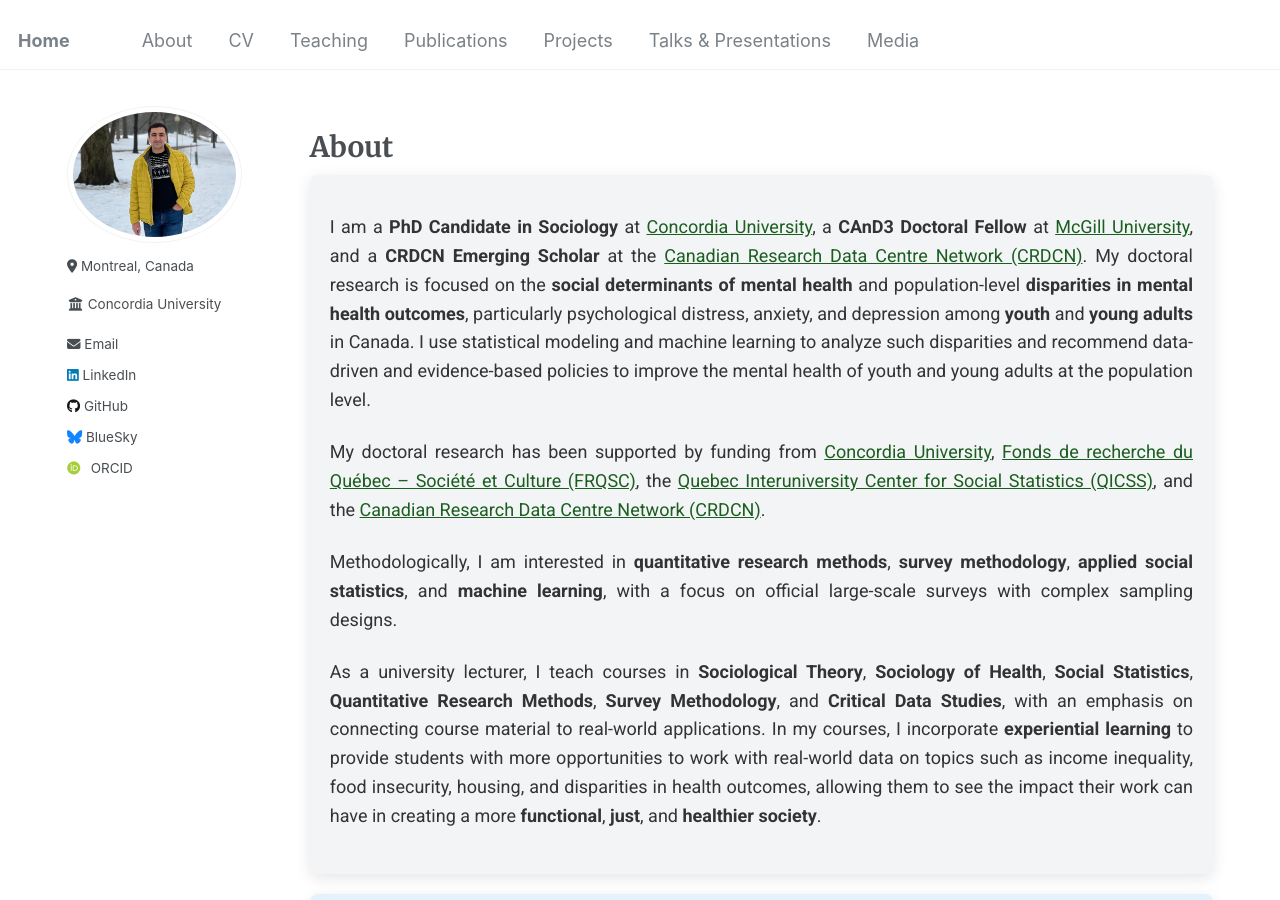
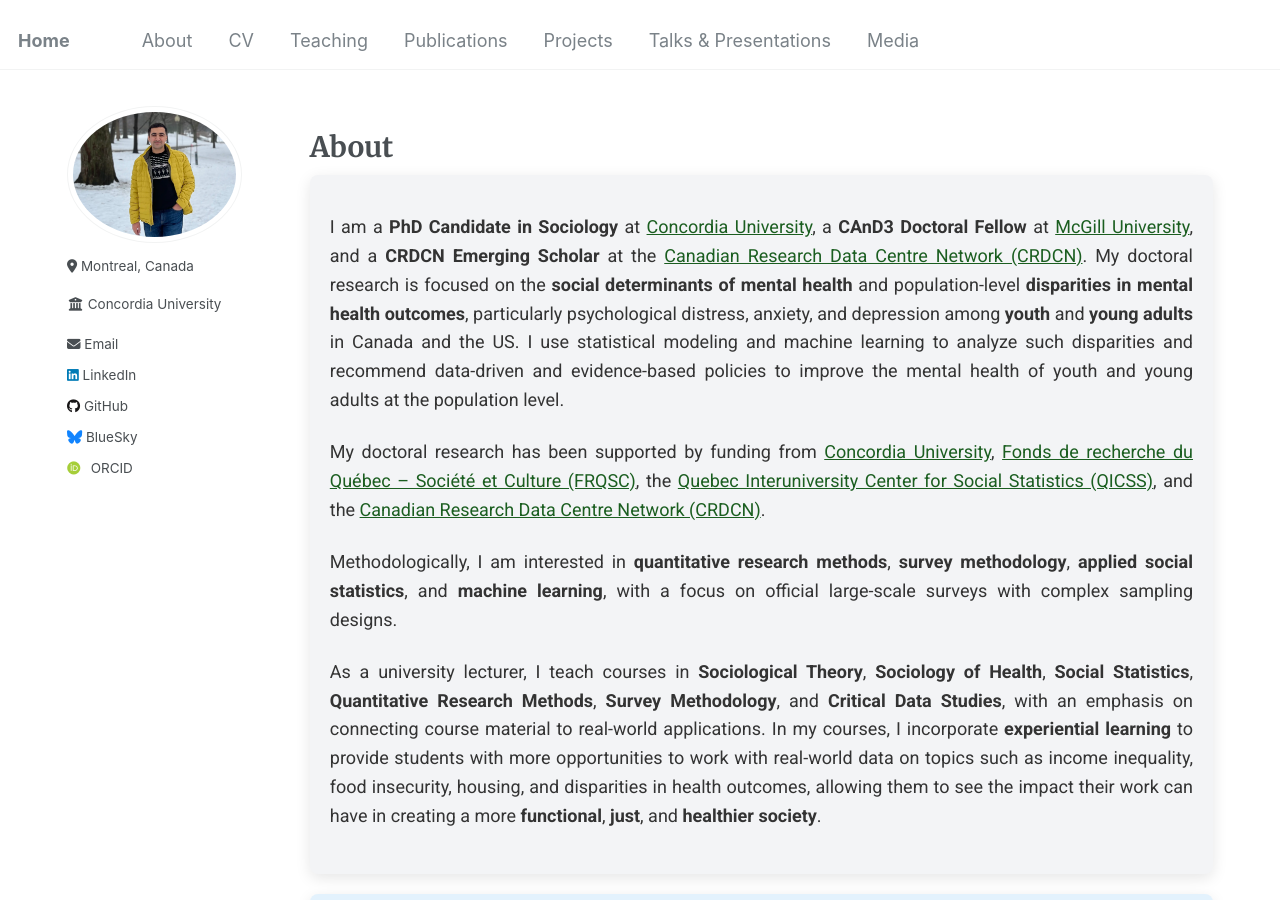
Before and after one commit to Mohsnmonji/mohsnmonji.github.io, a Jekyll site: the page built from about-me.md, in a window 1280 px wide and 900 px high. Built offline with Jekyll 4.4.1, drawn with Linux system fonts in a browser that asks for light colours; some web fonts are replaced.

Commit message:
Update about-me.md

```diff
--- a/about-me.md
+++ b/about-me.md
@@ -91,7 +91,7 @@ author_profile: true
     <a href="https://www.mcgill.ca/cand3/our-people/fellows-2024-25" target="_blank">McGill University</a>,
     and a <strong>CRDCN Emerging Scholar</strong> at the
     <a href="https://crdcn.ca" target="_blank">Canadian Research Data Centre Network (CRDCN)</a>. My doctoral research is focused on the
-    <strong>social determinants of mental health</strong> and population-level <strong>disparities in mental health outcomes</strong>, particularly psychological distress, anxiety, and depression among <strong>youth</strong> and <strong>young adults</strong> in Canada. I use statistical modeling and machine learning to analyze such disparities and recommend data-driven and evidence-based policies to improve the mental health of youth and young adults at the population level.
+    <strong>social determinants of mental health</strong> and population-level <strong>disparities in mental health outcomes</strong>, particularly psychological distress, anxiety, and depression among <strong>youth</strong> and <strong>young adults</strong> in Canada and the US. I use statistical modeling and machine learning to analyze such disparities and recommend data-driven and evidence-based policies to improve the mental health of youth and young adults at the population level.
   </p>
 
   <p>
```
